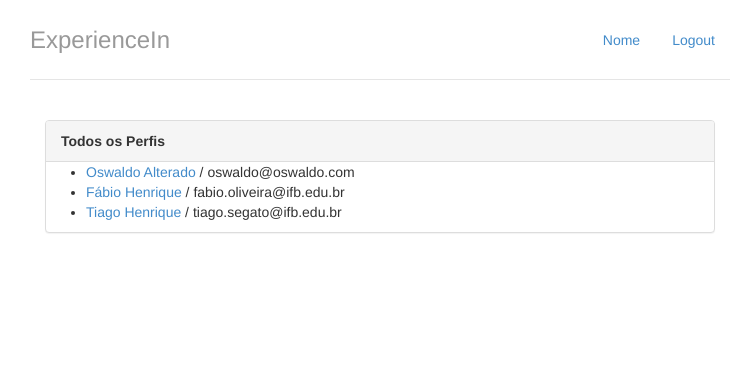
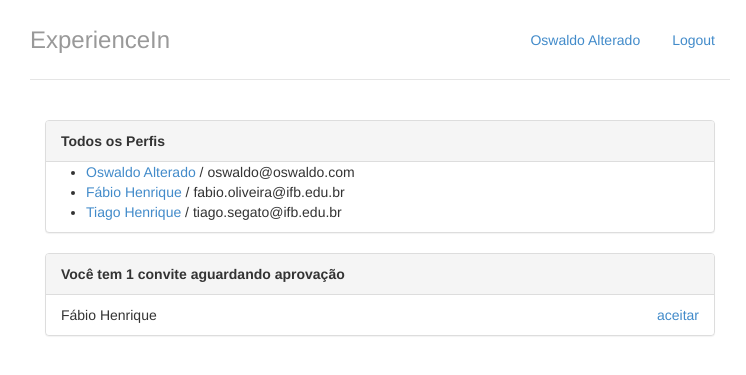
Before and after one commit to mariadenise/experiencein, a Django app: page / in a window 1280 px wide. Shown: the top 375 px of the page, without its empty margins (260-1006 px from the left). Run offline with Django 3.2, Linux system fonts and the light colour scheme; data comes from the database, SQL or seed files in the repository; both versions use the stored data as it was after the commit.

Commit message:
MODULO 8 - para exibir os convites recebidos foram adequados os arquivos perfis/template/index.html com o link aceitar para cada convite e o arquivo  perfil/views.py com o perfil_logado para simular o convite recebido.Enviados convites por meio do shell, então foi adequada o arquivo /perfis/templates/base.html para exibir o nome do perfil logado e o arquivo perfis/templates/index.html foi adequado com a inclusão das  variáveis with,  {{ perfil_logado.convites_recebidos.count }}  e também o filtro '|pluralize' para obter o total de convites de um perfil.

```diff
--- a/perfis/templates/base.html
+++ b/perfis/templates/base.html
@@ -12,7 +12,7 @@
     <div class="container">
       <div class="header">
         <ul class="nav nav-pills pull-right">
-          <li class=""><a href="{% url 'index' %}">Nome</a></li>
+          <li class=""><a href="{% url 'index' %}">{{perfil_logado.nome}}</a></li>
           <li class=""><a href="/logout/">Logout</a></li>
         </ul>
         <h3 class="text-muted">ExperienceIn</h3>
--- a/perfis/templates/index.html
+++ b/perfis/templates/index.html
@@ -2,7 +2,6 @@
 
 {% block body %}
 <div class="col-lg-12">
-
     <div class="panel panel-default">
         <div class="panel-heading">
             <strong>Todos os Perfis</strong>
@@ -19,5 +18,27 @@
           <p>Nenhum Perfil encontrado</p>
         {% endif %}
     </div>
+
+    <div class="panel panel-default">
+        {% with total_de_convites=perfil_logado.convites_recebidos.count %}
+          {% if total_de_convites %}
+              <div class="panel-heading">
+                  <strong>Você tem {{ total_de_convites }} convite{{ total_de_convites|pluralize }} aguardando aprovação</strong>
+              </div>
+              <ul class="list-group">
+                  {% for convite in perfil_logado.convites_recebidos.all %}
+                      <li class="list-group-item">
+                              {{ convite.solicitante.nome }}
+                              <a href="#" class="pull-right">aceitar</a>
+                      </li>
+                  {% endfor %}
+              </ul>
+          {% else %}
+              <div class="panel-body">
+                  <p>Nenhum convite recebido :(</p>
+              </div>
+          {% endif %}
+        {% endwith %}
+    </div>
 </div>
 {% endblock %}
--- a/perfis/views.py
+++ b/perfis/views.py
@@ -2,11 +2,11 @@ from django.shortcuts import render, redirect
 from perfis.models import Perfil
 
 def index(request):
-	return render(request, 'index.html', {'perfis': Perfil.objects.all()})
+    return render(request, 'index.html', {'perfis' : Perfil.objects.all(), 'perfil_logado' : get_perfil_logado(request)})
 
 def exibir(request, perfil_id):
-	perfil = Perfil.objects.get(id=perfil_id)
-	return render(request, 'perfil.html', {'perfil':perfil})
+    # código comentado
+    return render(request, 'perfil.html', {'perfil' : perfil, 'perfil_logado' : get_perfil_logado(request)})
 
 def convidar(request, perfil_id):
 	perfil_a_convidar = Perfil.objects.get(id=perfil_id)
```
Also changed, not shown: db.sqlite3. Lines whose indentation alone changed are shown as unchanged.
